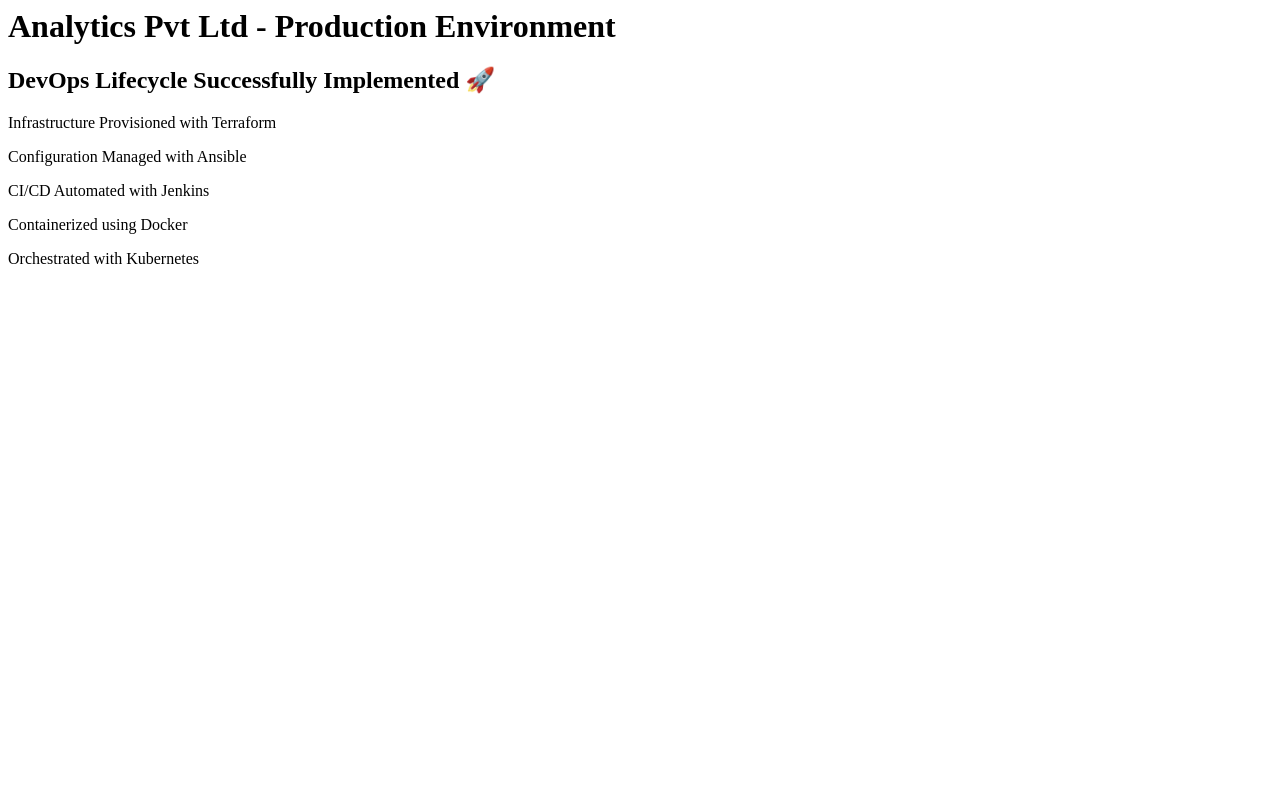
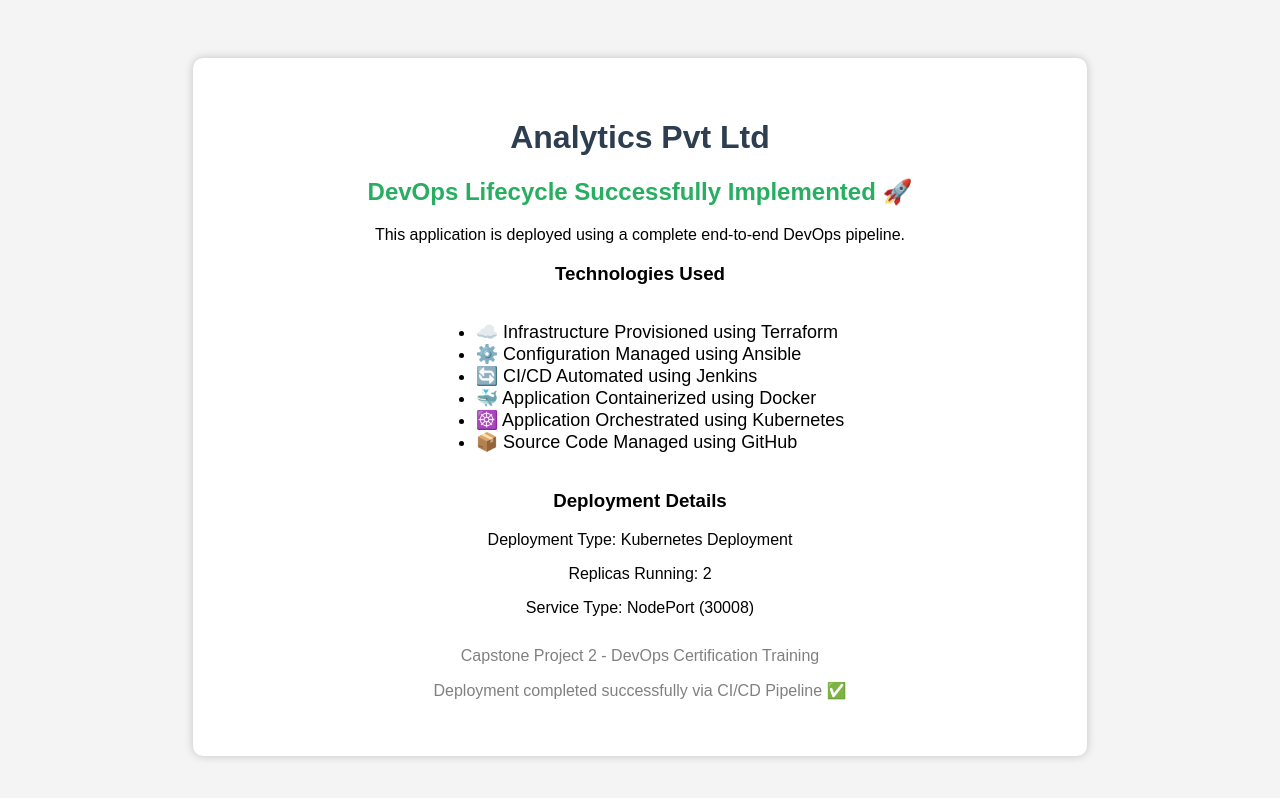
Before and after one commit to anshu-sharma-devops/capstone-project-2-devops-lifecycle, a plain HTML site: page docker/index.html in a window 1280 px wide. Drawn offline with Linux system fonts and the light colour scheme.

Commit message:
Update website homepage with production deployment information

```diff
--- a/docker/index.html
+++ b/docker/index.html
@@ -1,7 +1,73 @@
-<h1>Analytics Pvt Ltd - Production Environment</h1>
-<h2>DevOps Lifecycle Successfully Implemented 🚀</h2>
-<p>Infrastructure Provisioned with Terraform</p>
-<p>Configuration Managed with Ansible</p>
-<p>CI/CD Automated with Jenkins</p>
-<p>Containerized using Docker</p>
-<p>Orchestrated with Kubernetes</p>
+<!DOCTYPE html>
+<html lang="en">
+<head>
+    <meta charset="UTF-8">
+    <meta name="viewport" content="width=device-width, initial-scale=1.0">
+    <title>Analytics Pvt Ltd - DevOps Platform</title>
+    <style>
+        body {
+            font-family: Arial, sans-serif;
+            text-align: center;
+            background-color: #f4f4f4;
+            padding: 50px;
+        }
+        .container {
+            background: white;
+            padding: 40px;
+            border-radius: 10px;
+            width: 70%;
+            margin: auto;
+            box-shadow: 0 0 10px rgba(0,0,0,0.2);
+        }
+        h1 {
+            color: #2c3e50;
+        }
+        h2 {
+            color: #27ae60;
+        }
+        ul {
+            text-align: left;
+            display: inline-block;
+            font-size: 18px;
+        }
+        .footer {
+            margin-top: 30px;
+            color: gray;
+        }
+    </style>
+</head>
+<body>
+
+<div class="container">
+    <h1>Analytics Pvt Ltd</h1>
+    <h2>DevOps Lifecycle Successfully Implemented 🚀</h2>
+
+    <p>
+        This application is deployed using a complete end-to-end DevOps pipeline.
+    </p>
+
+    <h3>Technologies Used</h3>
+
+    <ul>
+        <li>☁️ Infrastructure Provisioned using Terraform</li>
+        <li>⚙️ Configuration Managed using Ansible</li>
+        <li>🔄 CI/CD Automated using Jenkins</li>
+        <li>🐳 Application Containerized using Docker</li>
+        <li>☸️ Application Orchestrated using Kubernetes</li>
+        <li>📦 Source Code Managed using GitHub</li>
+    </ul>
+
+    <h3>Deployment Details</h3>
+
+    <p>Deployment Type: Kubernetes Deployment</p>
+    <p>Replicas Running: 2</p>
+    <p>Service Type: NodePort (30008)</p>
+
+    <div class="footer">
+        <p>Capstone Project 2 - DevOps Certification Training</p>
+        <p>Deployment completed successfully via CI/CD Pipeline ✅</p>
+    </div>
+</div>
+
+</body>
+</html>
```
